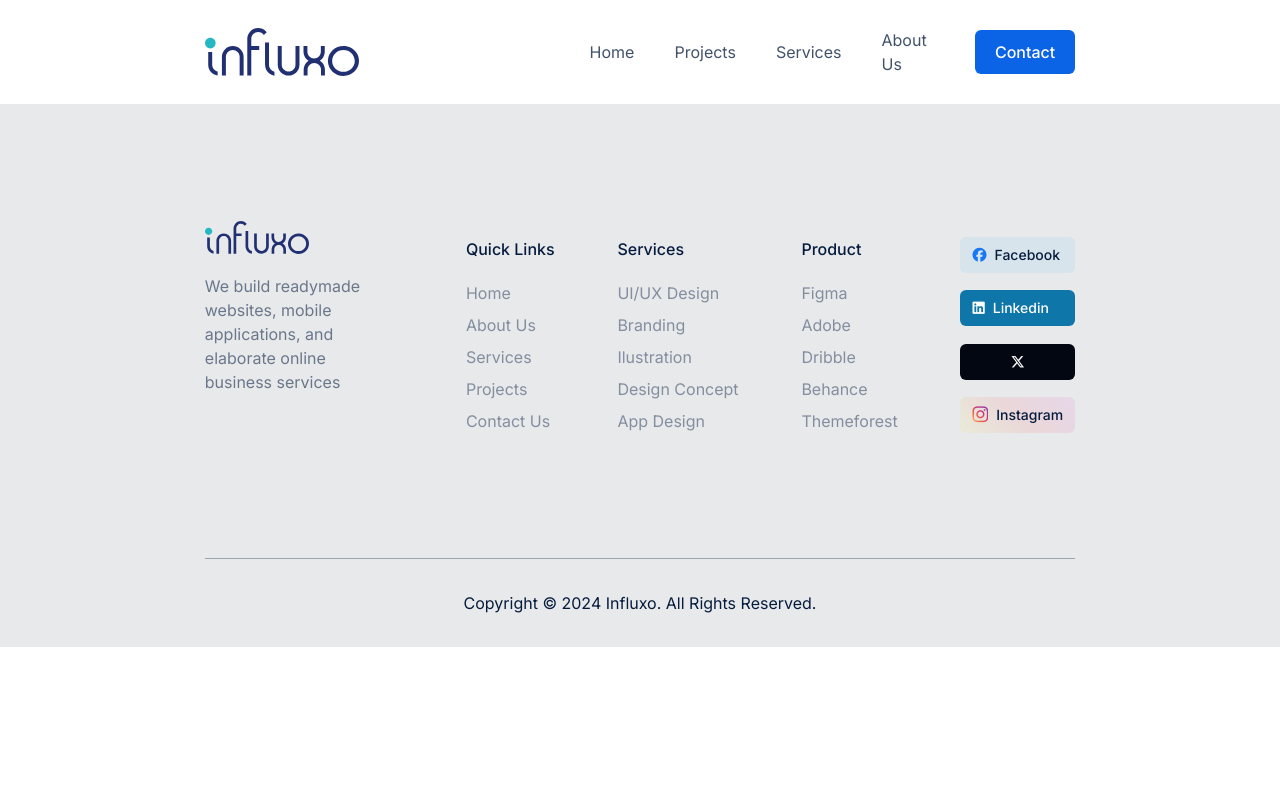
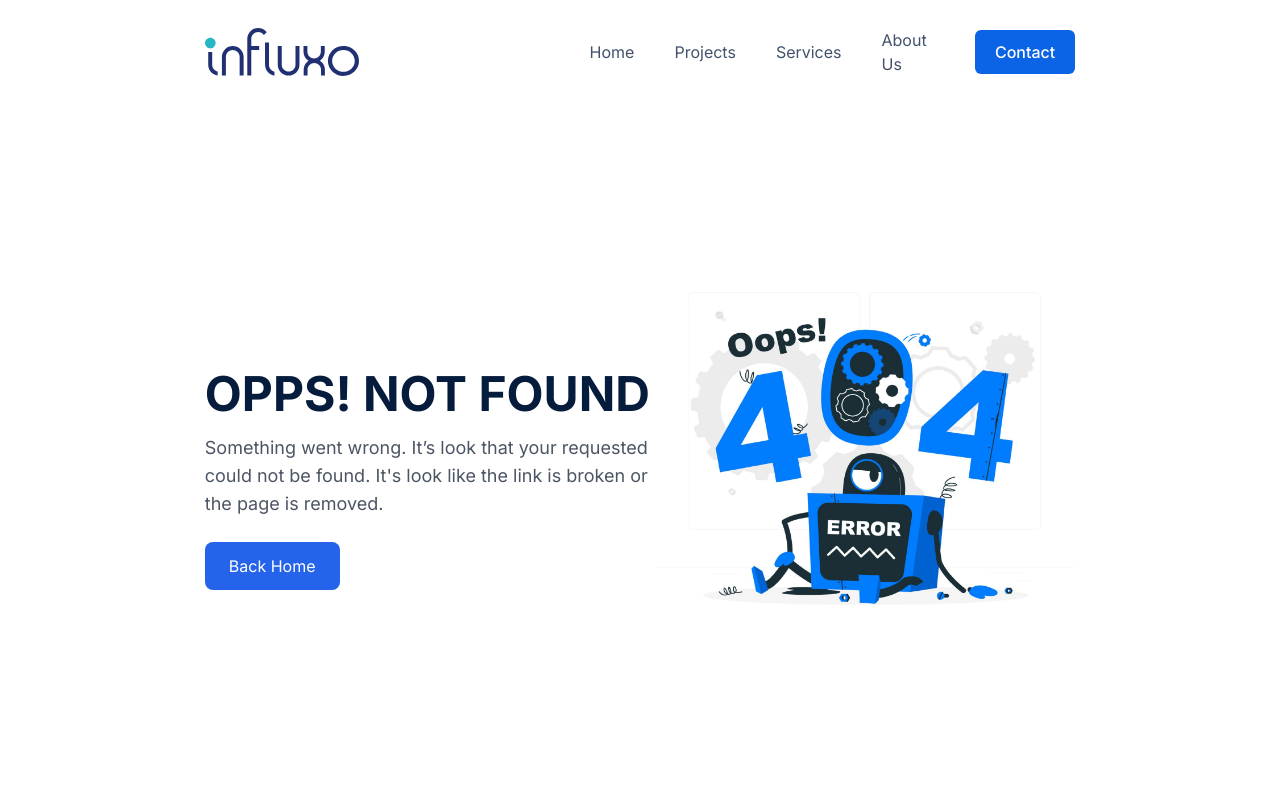
Before and after one commit to florianfani/Influxo, a React (Vite) app in the folder influxo/: page /notfound in a window 1280 px wide. Shown: the top 800 px of the page. Built offline with nearby package versions, Linux system fonts and the light colour scheme.

Commit message:
404 page done

```diff
--- a/influxo/src/App.tsx
+++ b/influxo/src/App.tsx
@@ -8,6 +8,7 @@ import Projects from "./pages/Projects";
 import SingleProductPage from "./pages/SingleProductPage";
 import Home from "./pages/Home";
 import SingleService from "./pages/SingleService";
+import { NotFound } from "./pages/NotFound";
 
 function App() {
   return (
@@ -24,6 +25,7 @@ function App() {
             <Route path="/projects/:id" element={<SingleProductPage />} />
             <Route path="/services/:slug" element={<SingleService />} />
             <Route path="/about" element={<About />} />
+            <Route path="/notfound" element={<NotFound />} />
           </Routes>
         </div>
         <div>
--- /dev/null
+++ b/influxo/src/pages/NotFound.tsx
@@ -0,0 +1,30 @@
+import React from 'react'
+import { useNavigate } from 'react-router-dom'
+import NotFoundIMG from '../assets/decorations/404.png'
+
+export const NotFound = () => {
+ const navigate = useNavigate();
+
+ const redirect = (path: string) => {
+    navigate(path);
+  };
+
+  return (
+    <div className='  px-[8%] lg:px-[16%]  flex flex-col lg:flex-row items-center justify-between h-[90vh]'>
+       <div className="">
+
+            <h1 className="text-4xl lg:text-5xl font-bold text-[#061C3D]  ">
+              <br />
+              OPPS! NOT FOUND
+            </h1>
+            <p className="text-lg text-gray-600 mt-4">Something went wrong. It’s look that your requested could not be found. It's look like the link is broken or the page is removed.</p>
+            <button className="mt-6 bg-blue-600 text-white px-6 py-3 rounded-lg hover:bg-blue-700 transition duration-300"onClick={() => redirect("/")} >
+              Back Home
+            </button>
+          </div>
+          <div className=" ">
+          <img src={NotFoundIMG} alt="" className='w-[1000px]' />
+          </div>
+    </div>
+  )
+}
```
Also changed, not shown: influxo/src/assets/decorations/404.png (added).
